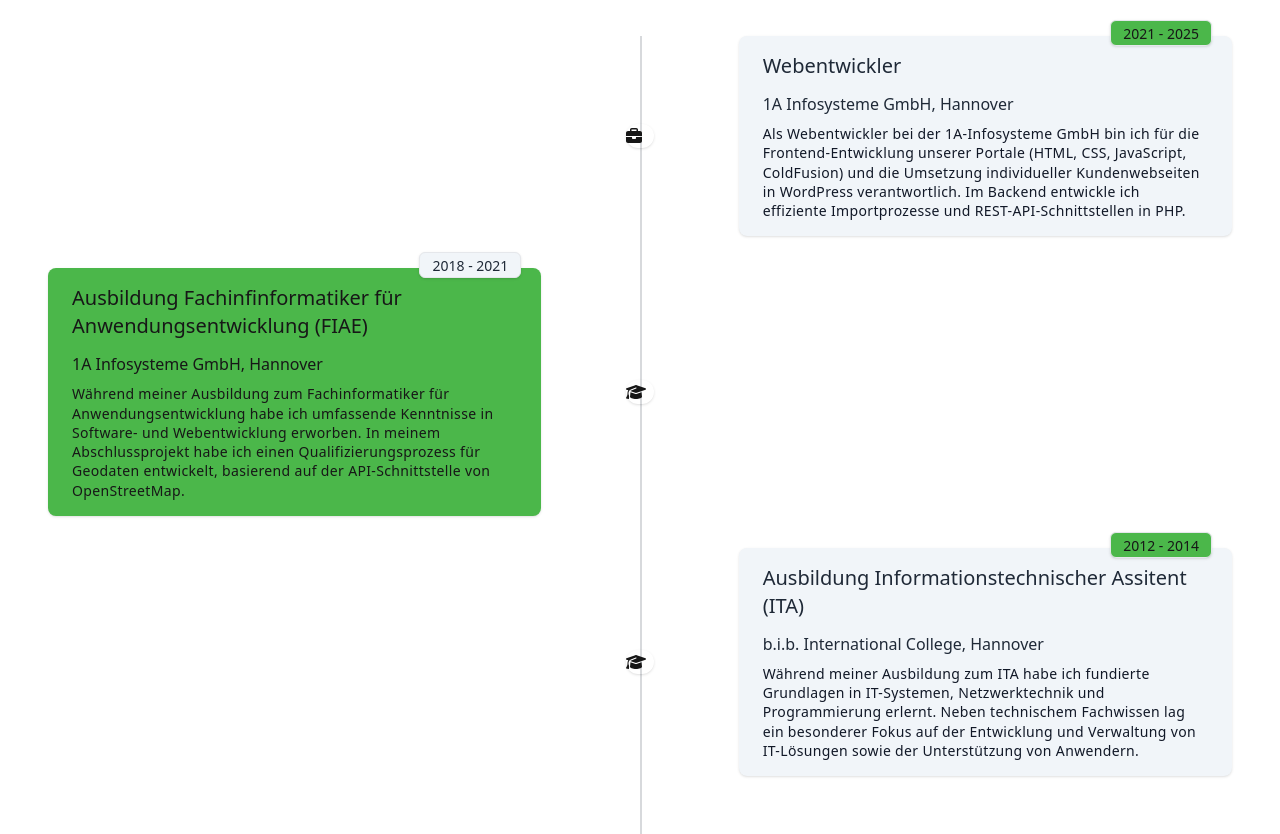
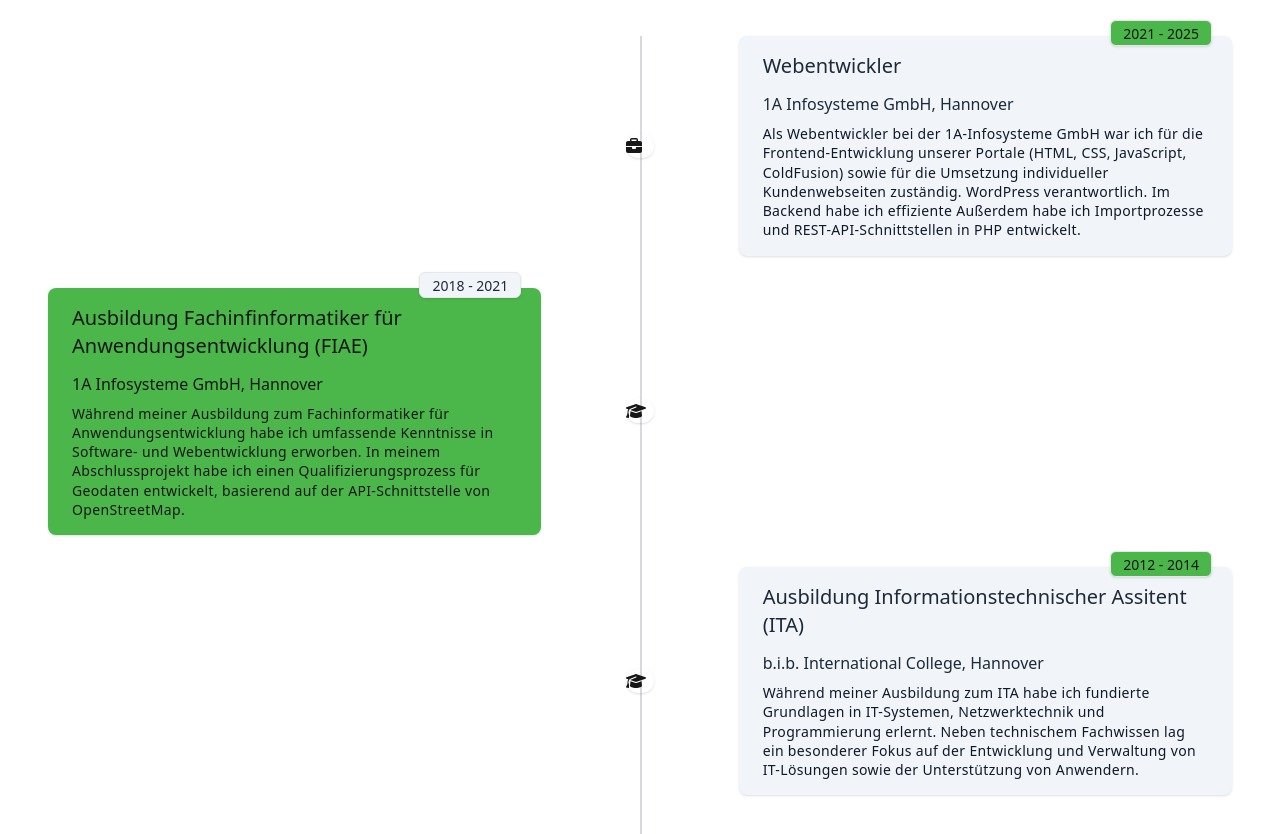
Before and after one commit to pelidigatto/portfolio_v2, a Next.js app: page / in a window 1280 px wide. Shown: the part 1480-2314 px from the top of the page. Built offline with nearby package versions, Linux system fonts and the light colour scheme.

Commit message:
[C] Update Typo 1A-Info

```diff
--- a/app/page.tsx
+++ b/app/page.tsx
@@ -140,11 +140,11 @@ export default function Home() {
                   1A Infosysteme GmbH, Hannover
                 </h4>
                 <p className="font-thin text-sm leading-snug tracking-wide text-gray-900 text-opacity-100">
-                  Als Webentwickler bei der 1A-Infosysteme GmbH bin ich für die
+                  Als Webentwickler bei der 1A-Infosysteme GmbH war ich für die
                   Frontend-Entwicklung unserer Portale (HTML, CSS, JavaScript,
-                  ColdFusion) und die Umsetzung individueller Kundenwebseiten in
-                  WordPress verantwortlich. Im Backend entwickle ich effiziente
-                  Importprozesse und REST-API-Schnittstellen in PHP.
+                  ColdFusion) sowie für die Umsetzung individueller Kundenwebseiten zuständig.
+                  WordPress verantwortlich. Im Backend habe ich effiziente
+                  Außerdem habe ich Importprozesse und REST-API-Schnittstellen in PHP entwickelt.
                 </p>
               </div>
             </div>
```
